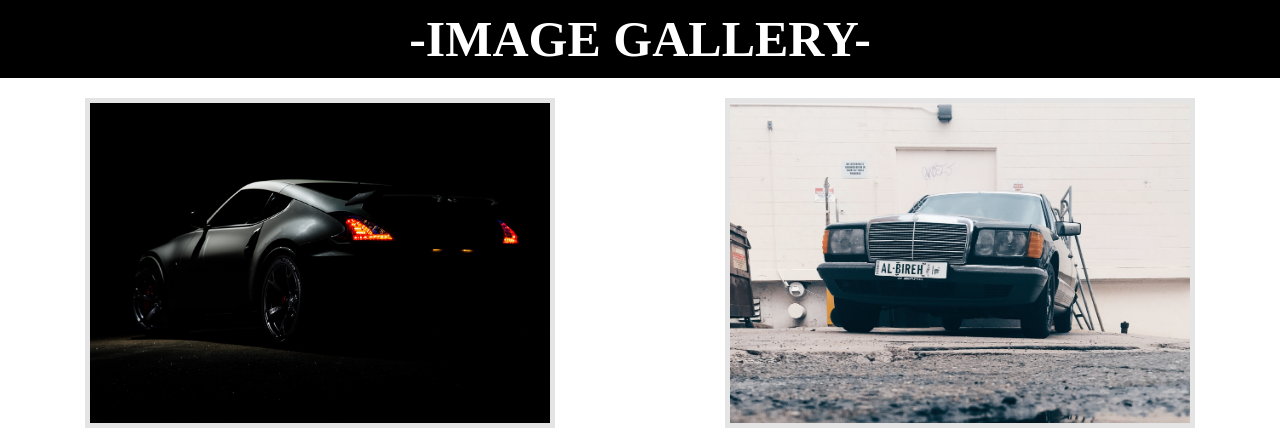
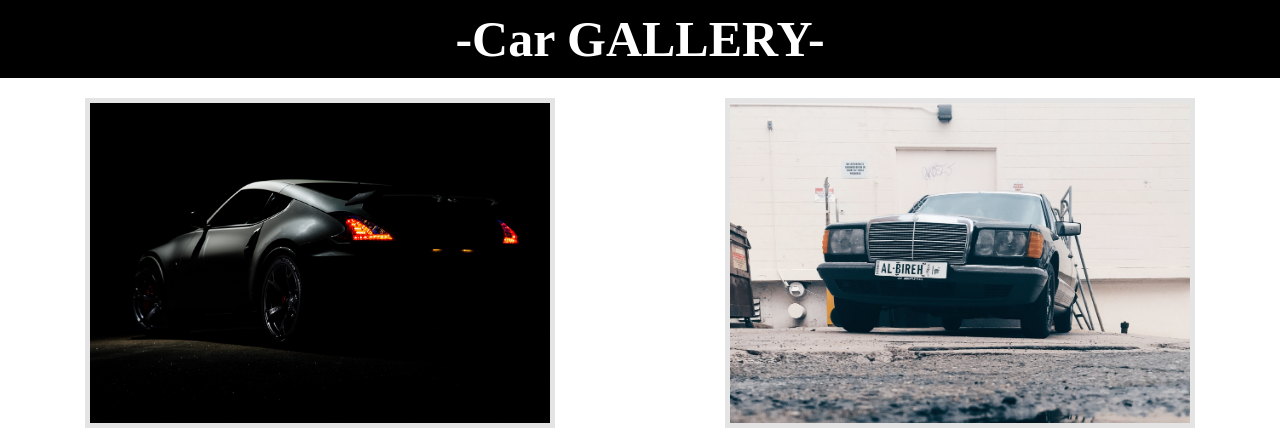
Before and after one commit to m-sinan/gallery, a plain HTML site: page index.html in a window 1280 px wide. Shown: the top 436 px of the page. Drawn offline with Linux system fonts and the light colour scheme.

Commit message:
changes the name from image to car

```diff
--- a/index.html
+++ b/index.html
@@ -9,7 +9,7 @@
 </head>
 <body>
   <div id="heding-1">
-    <h1>-IMAGE GALLERY-</h1>
+    <h1>-Car GALLERY-</h1>
   </div>
   <div id="main">
     <div class="item a1"></div>
```
